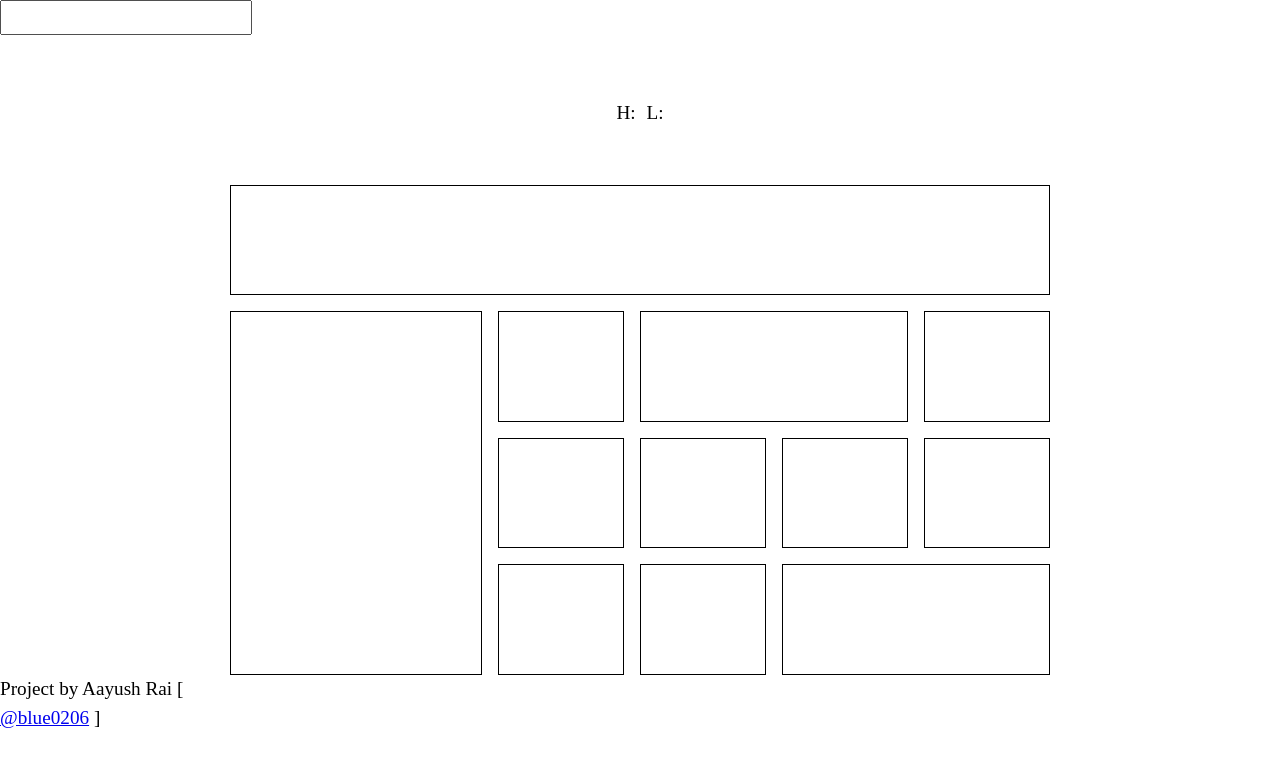
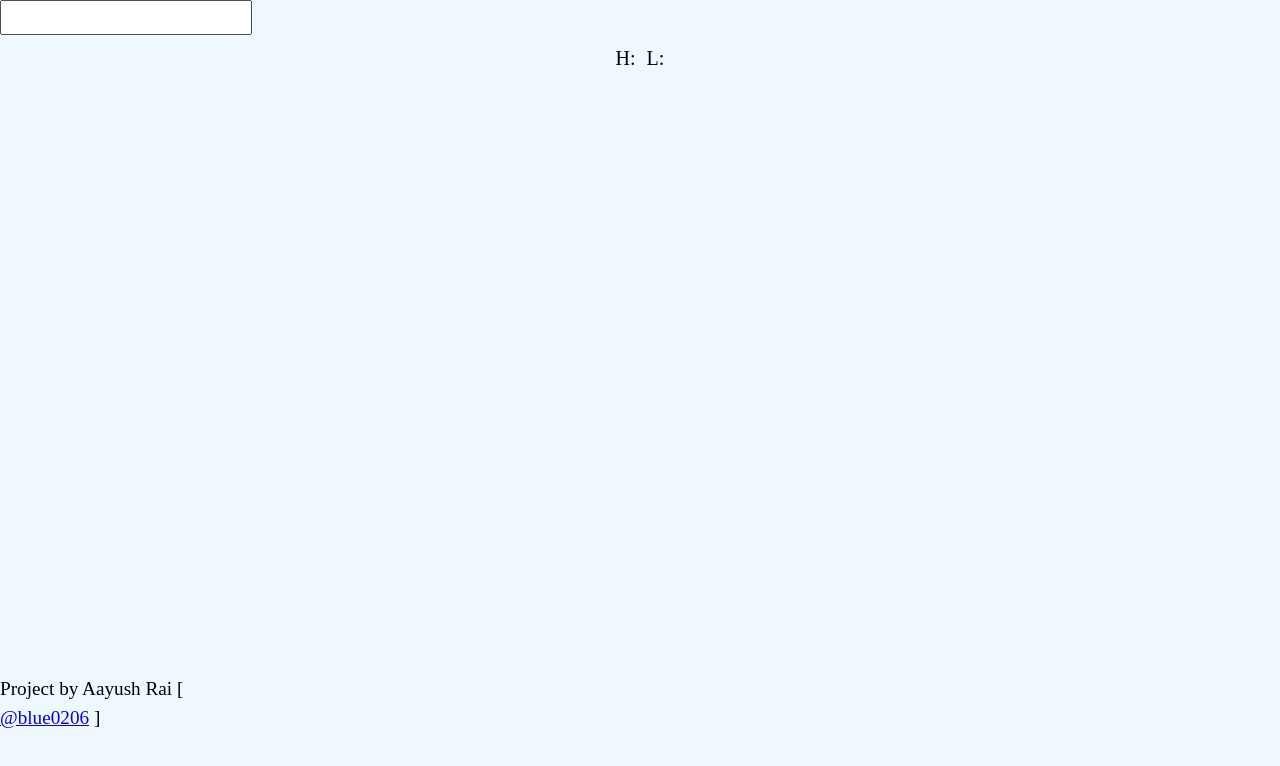
Before and after one commit to blue0206/weather-app, a website built with webpack: page src/index.html in a window 1280 px wide. Built offline with nearby package versions, Linux system fonts and the light colour scheme.

Commit message:
Align header elements and set font-size

```diff
--- a/src/style.css
+++ b/src/style.css
@@ -37,87 +37,73 @@ body {
 
     min-height: 98vh;
     min-height: 100dvh;
+    background-color: aliceblue;
 }
 
-/* Main Styling */
 main {
     display: grid;
-    grid-template-rows: 150px 1fr;
-
-    padding-inline: min(18vw, 400px);
+    grid-template-rows: auto 1fr;
 }
 
+/* Header Style */
 .header {
     display: grid;
-    grid-template-rows: repeat(3, auto);
+    grid-template-rows: repeat(4, auto);
     place-content: center;
     gap: 4px;
 }
 
-.header > .head-hi-low {
+.header-container {
     display: flex;
-    gap: 11px;
+    flex-direction: column;
+    justify-content: center;
+    align-items: center;
 }
 
-.data-tiles {
-    display: grid;
-    grid-template: repeat(4, 1fr) / 2fr repeat(4, 1fr);
-    grid-template-areas:
-                        'hours hours hours hours hours'
-                        'forecast feels-like wind wind visibility'
-                        'forecast uv-index precipitation humidity pressure'
-                        'forecast sunrise sunset moon moon';
-    gap: 16px;
+.header-container > .location {
+    font-size: 1.5rem;
 }
 
-.hours {
-    grid-area: hours;
+.header-container > .head-temp {
+    font-size: 3rem;
 }
 
-.days {
-    grid-area: forecast;
+.header .head-hi-low {
+    font-size: 1.25rem;
+    display: flex;
+    justify-content: center;
+    gap: 11px;
+    margin-right: 16px;
+    width: 100%;
 }
 
-.feels-like {
-    grid-area: feels-like;
+.unit-switch {
+    font-size: 1.25rem;
+    display: flex;
+    justify-content: center;
+    gap: 8px;
+    margin-right: 25px;
+    width: 100%;
 }
 
-.wind {
-    grid-area: wind;
+input[type="radio"] {
+    appearance: none;
+    opacity: 0.25;
+    cursor: pointer;
 }
 
-.visibility {
-    grid-area: visibility;
+input[type="radio"]:checked {
+    opacity: 1;
 }
 
-.uv-index {
-    grid-area: uv-index;
+#switch-to-F {
+    padding-right: 5px;
 }
 
-.precipitation {
-    grid-area: precipitation;
+#switch-to-F::before {
+    content: "°F";
 }
 
-.humidity {
-    grid-area: humidity;
+#switch-to-C::before {
+    content: "°C";
 }
-
-.pressure {
-    grid-area: pressure;
-}
-
-.sunrise {
-    grid-area: sunrise;
-}
-
-.sunset {
-    grid-area: sunset;
-}
-
-.moon {
-    grid-area: moon;
-}
-
-.data-tiles > * {
-    border: 1px solid black;
-}
```
